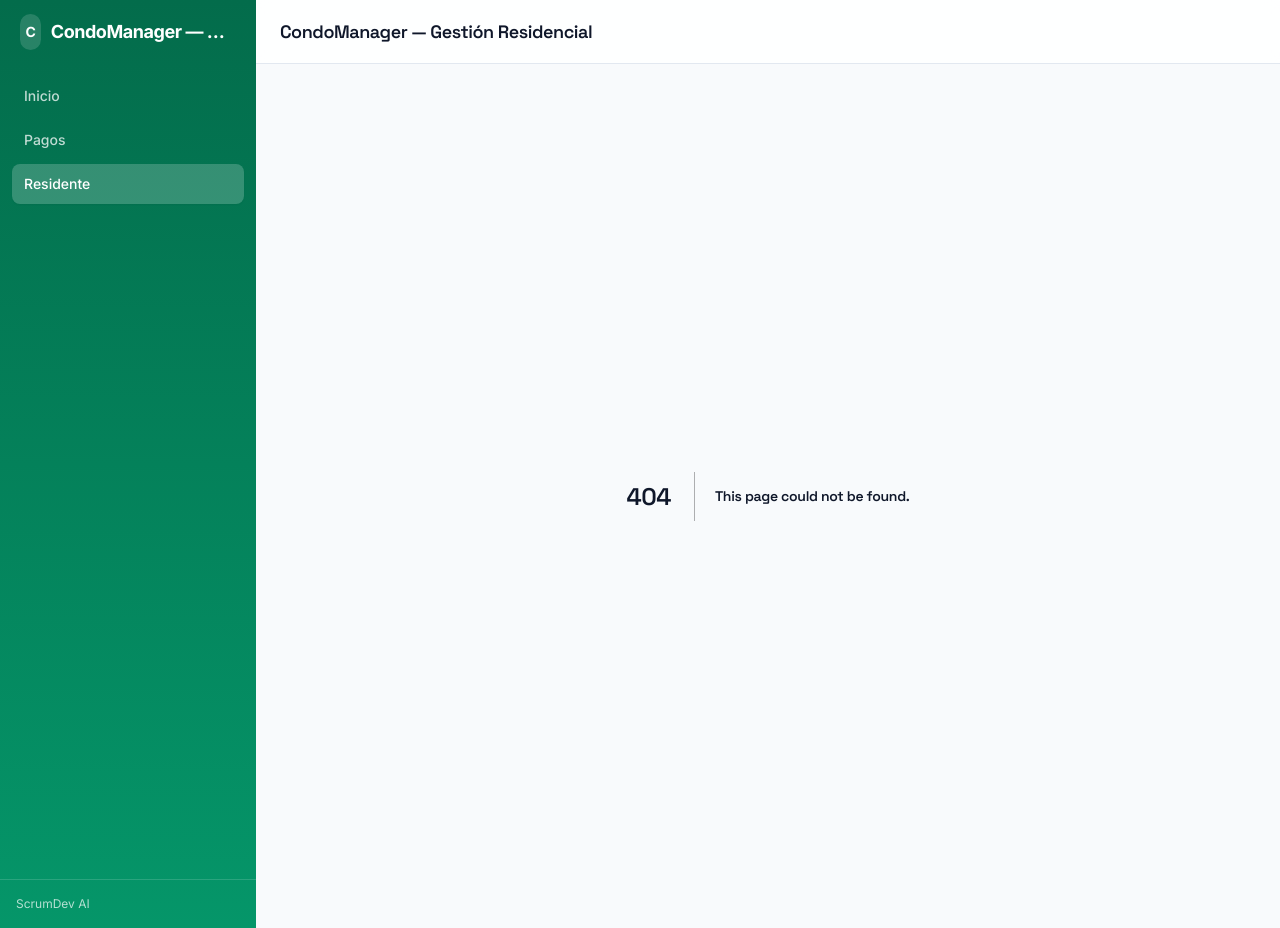
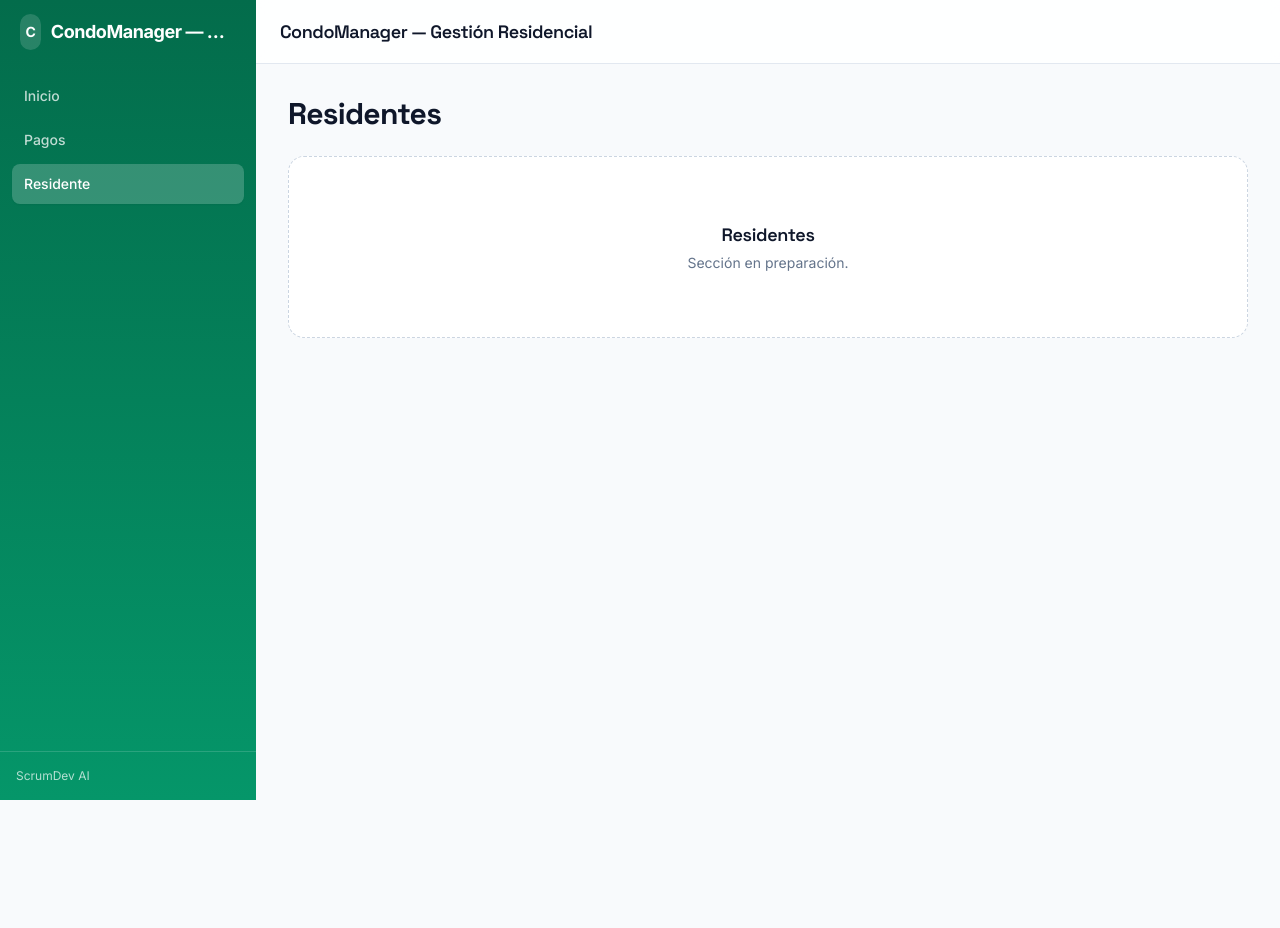
Before and after one commit to JaydethSp01/residentialc3339-web, a Next.js app: page /residentes in a window 1280 px wide. Before the commit this address had no page. After the commit the page ends 800 px from the top, so only its background shows below. Built offline with nearby package versions, Linux system fonts and the light colour scheme.

Commit message:
feat: ScrumDev AI build :: app/residentes/page.tsx

```diff
--- /dev/null
+++ b/app/residentes/page.tsx
@@ -0,0 +1,13 @@
+"use client";
+export const dynamic = "force-dynamic";
+import { PageHeader } from "@/components/ui/PageHeader";
+import { EmptyState } from "@/components/ui/EmptyState";
+
+export default function SectionPage() {
+  return (
+    <div className="space-y-6">
+      <PageHeader title="Residentes" />
+      <EmptyState title="Residentes" description="Sección en preparación." />
+    </div>
+  );
+}
```
